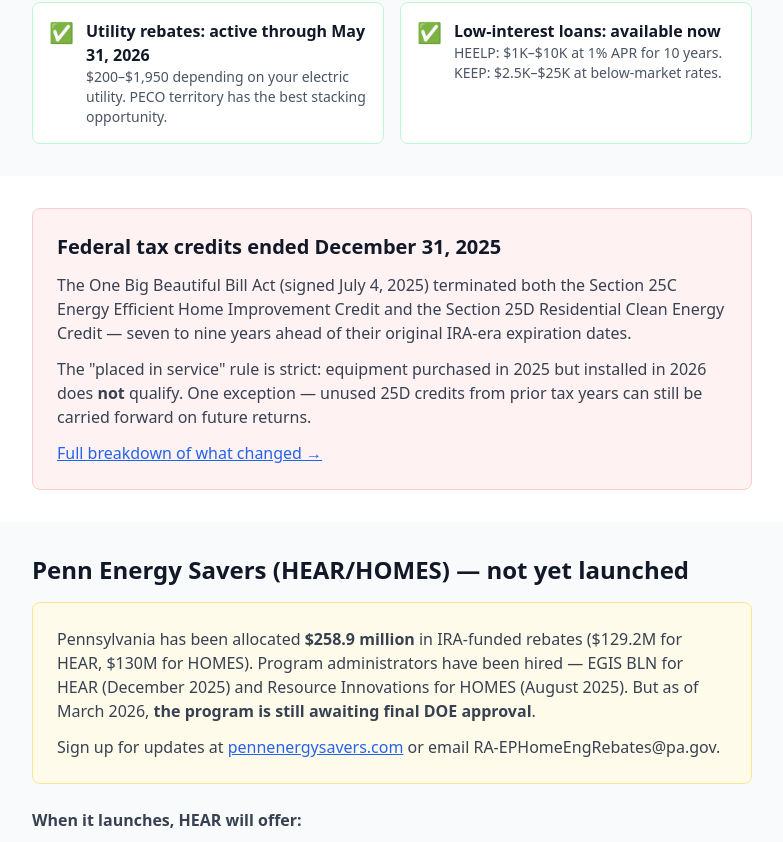
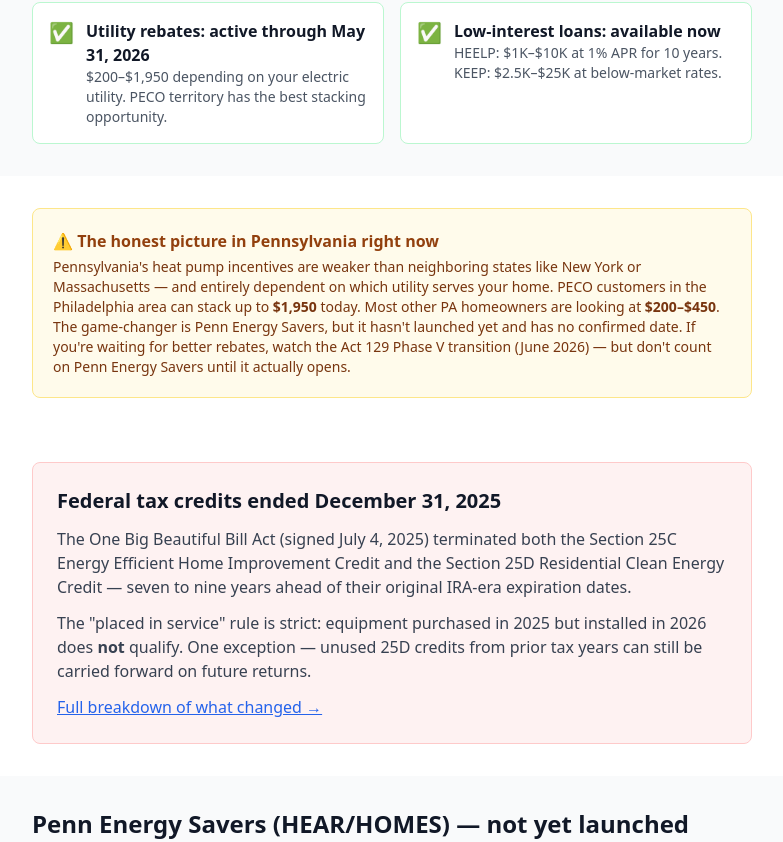
Before and after one commit to giniwproductions-88/homeenergybasics, a Next.js app: page /heat-pumps/states/pa in a window 1280 px wide. Shown: the part 1418-2260 px from the top of the page, without its empty margins (248-1031 px from the left). Built offline with nearby package versions, Linux system fonts and the light colour scheme.

Commit message:
PA: add reality check, best candidates, unique insight, in-practice summary

```diff
--- a/src/app/heat-pumps/states/pa/page.tsx
+++ b/src/app/heat-pumps/states/pa/page.tsx
@@ -186,6 +186,18 @@
                 </div>
               </div>
             </div>
+          </div>
+        </div>
+      </section>
+
+      {/* Reality Check */}
+      <section className="py-8">
+        <div className="container-narrow">
+          <div className="bg-amber-50 border border-amber-200 rounded-lg p-5">
+            <p className="font-semibold text-amber-800 mb-1">⚠ The honest picture in Pennsylvania right now</p>
+            <p className="text-sm text-amber-900">
+              Pennsylvania&apos;s heat pump incentives are weaker than neighboring states like New York or Massachusetts — and entirely dependent on which utility serves your home. PECO customers in the Philadelphia area can stack up to <strong>$1,950</strong> today. Most other PA homeowners are looking at <strong>$200–$450</strong>. The game-changer is Penn Energy Savers, but it hasn&apos;t launched yet and has no confirmed date. If you&apos;re waiting for better rebates, watch the Act 129 Phase V transition (June 2026) — but don&apos;t count on Penn Energy Savers until it actually opens.
+            </p>
           </div>
         </div>
       </section>
@@ -704,6 +716,17 @@
             If you&apos;re planning a heat pump in Pennsylvania, your utility determines your
             rebate — so check your eligibility before getting quotes.
           </p>
+
+          <div className="bg-blue-50 border border-blue-200 rounded-lg p-5 mt-6">
+            <p className="font-semibold text-blue-800 mb-1">Pennsylvania is the only large Northeast state where your utility matters more than your income</p>
+            <p className="text-sm text-blue-900">
+              In New York, Massachusetts, and Connecticut, the biggest rebates scale by income level — lower-income households get the most help regardless of where they live. In Pennsylvania, your zip code (utility territory) is the primary variable. A PECO customer above 150% AMI can get <strong>$1,650–$1,950</strong> today, while a FirstEnergy customer at the same income gets <strong>$200–$325</strong>. That&apos;s a 5–8x difference based purely on geography. Penn Energy Savers will eventually add an income-based layer, but until it launches, PA runs on a utility-first model.
+            </p>
+          </div>
+
+          <p className="text-sm text-gray-600 mt-4">
+            <strong>In practice:</strong> Most Pennsylvania homeowners will rely primarily on their utility rebate (<strong>$200–$1,950</strong>) and low-interest financing through HEELP or KEEP — with Penn Energy Savers as a future bonus if timing aligns.
+          </p>
         </div>
       </section>
 
@@ -789,6 +812,13 @@
             households — concentrated in rural areas and the northern tier — stand to gain the most
             from heat pump conversion due to high fuel costs.
           </p>
+
+          <div className="bg-green-50 border border-green-200 rounded-lg p-5 mt-6">
+            <p className="font-semibold text-green-800 mb-1">✓ Best candidates for a heat pump in Pennsylvania</p>
+            <p className="text-sm text-green-900">
+              <strong>Heating oil or propane users</strong> in rural PA and the northern tier — fuel cost savings alone can justify the switch even with modest rebates. <strong>PECO customers</strong> who can stack EAP bonuses for the highest available rebate in the state. <strong>Income-qualified households below 80% AMI</strong> who will benefit most when Penn Energy Savers launches (up to $8,000). <strong>Homeowners with aging electric resistance heat</strong> — heat pumps cut electricity use by 30–50% with no fuel-switching complexity. <strong>Anyone replacing a failing system now</strong> who can lock in Phase IV utility rebates before the May 2026 deadline.
+            </p>
+          </div>
         </div>
       </section>
 
```
